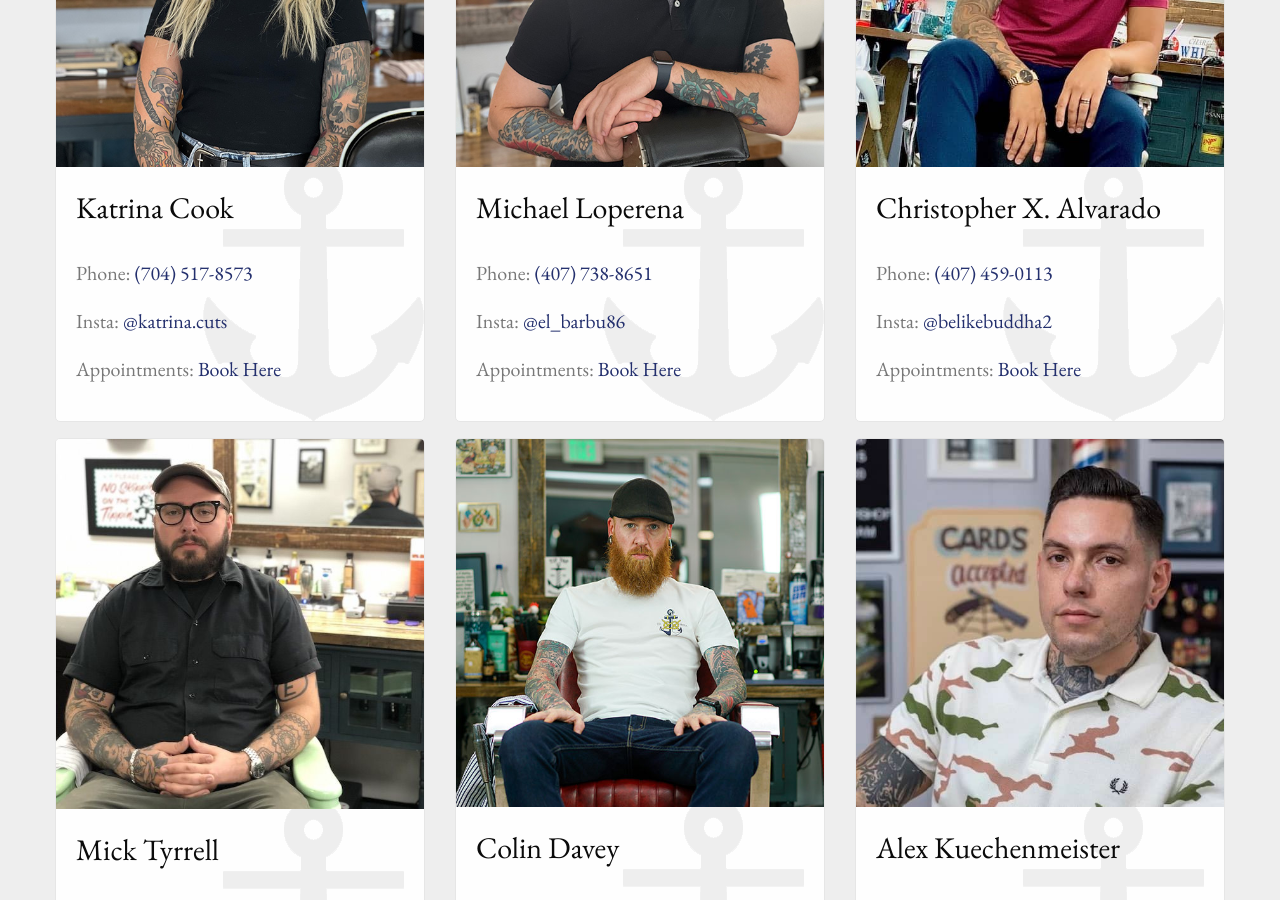
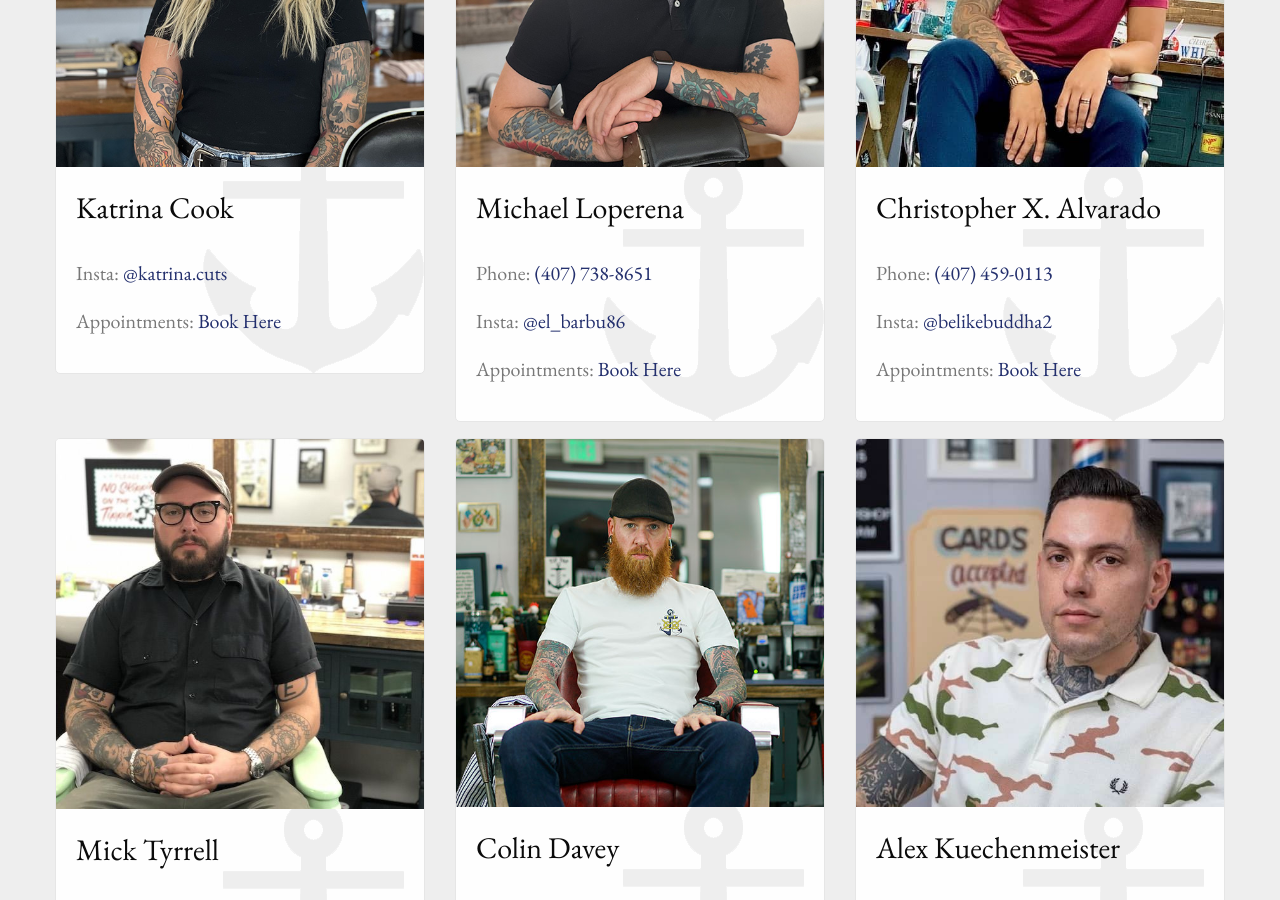
Before and after one commit to townies-barbershop/townies-barbershop.github.io, a Jekyll site: the page built from barbers.md, in a window 1280 px wide and 900 px high, scrolled down 586 px. Built offline with Jekyll 4.4.1, drawn with Linux system fonts in a browser that asks for light colours; part of the change alters nothing that is shown.

Commit message:
Remove Katrina's phone number

```diff
--- a/barbers.md
+++ b/barbers.md
@@ -3,7 +3,6 @@ title: Barbers
 barbers:
   - name: "Katrina Cook"
     image: "/img/katrina.jpg"
-    phone: "(704) 517-8573"
     insta: "katrina.cuts"
     square: "https://katrina-cook.square.site/"
   - name: "Michael Loperena"
@@ -41,7 +40,7 @@ barbers:
         <img class="avatar" alt="{{ barber.name }}" src="{{ barber.image }}">
         <div class="info">
           <h2>{{ barber.name }}</h2>
-          <p>Phone: <a href="tel:{{ barber.phone | remove: "(" | remove: ")" | remove: " " | remove: "-" }}">{{ barber.phone }}</a></p>
+          {% if barber.phone %}<p>Phone: <a href="tel:{{ barber.phone | remove: "(" | remove: ")" | remove: " " | remove: "-" }}">{{ barber.phone }}</a></p>{% endif %}
           <p>Insta: <a href="https://www.instagram.com/{{ barber.insta }}/" rel="noopener" target="_blank">@{{ barber.insta }}</a></p>
           <p>Appointments: <a href="{{ barber.square }}" rel="noopener" target="_blank">Book Here</a></p>
         </div>
```
